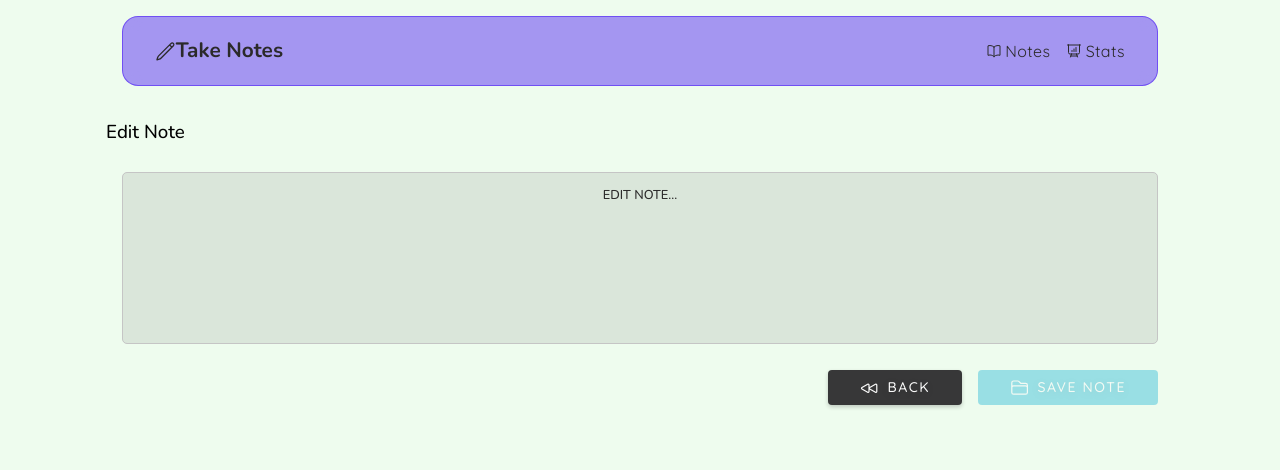
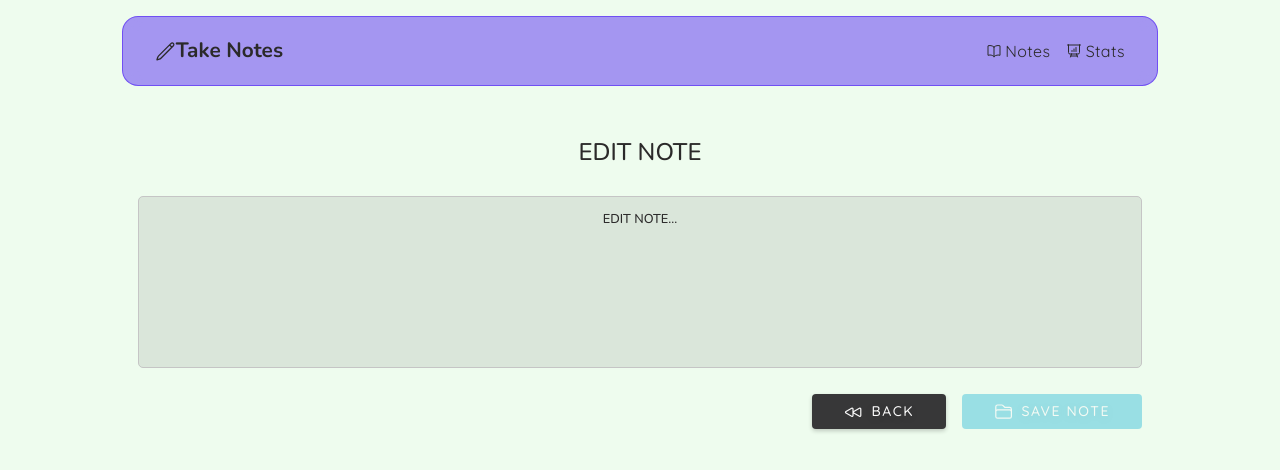
Before and after one commit to fdasabino/take_notes_vue_app, a Vue app: page /#/edit/1 in a window 1280 px wide. Shown: the top 470 px of the page. Built offline with nearby package versions, Linux system fonts and the light colour scheme; what vue-toast-notification would draw is missing.

Commit message:
Update styles in NoteCardComponent.scss and ViewEditNote.scss

```diff
--- a/src/components/Layout/NoteCard/NoteCardComponent.scss
+++ b/src/components/Layout/NoteCard/NoteCardComponent.scss
@@ -1,4 +1,6 @@
 .note_card {
+    width: 100%;
+    height: 100%;
     position: relative;
     background-color: $base-light-teal;
     border-radius: 10px;
@@ -59,9 +61,13 @@
         font-size: 16px;
         color: #666;
         margin: 1rem 0;
+        overflow: hidden;
+        text-overflow: ellipsis;
+        display: -webkit-box;
 
         p {
             font-size: 1rem;
+            white-space: wrap;
 
             @media (max-width: 768px) {
                 font-size: 0.7rem;
--- a/src/views/ViewEditNote/ViewEditNote.scss
+++ b/src/views/ViewEditNote/ViewEditNote.scss
@@ -1,2 +1,27 @@
-.editNote {
+.edit__note {
+    padding: 1rem;
+    border-radius: 1rem;
+
+    &__header {
+        display: flex;
+        align-items: center;
+        justify-content: center;
+        width: 100%;
+        max-width: 800px;
+        margin: 0 auto;
+
+        h3 {
+            font-size: 1.5rem;
+            text-transform: uppercase;
+            color: $base-dark;
+
+            @media (max-width: 768px) {
+                font-size: 1.2rem;
+            }
+
+            @media (max-width: 480px) {
+                font-size: 1rem;
+            }
+        }
+    }
 }
--- a/src/views/ViewEditNote/ViewEditNote.vue
+++ b/src/views/ViewEditNote/ViewEditNote.vue
@@ -2,22 +2,20 @@
 import ButtonComponent from "@/components/Layout/Button/ButtonComponent.vue";
 import CustomInputComponent from "@/components/Layout/CustomInput/CustomInputComponent.vue";
 import { useStoreNotes } from "@/stores/storeNotes";
-import { BackwardIcon, FolderIcon, XCircleIcon } from "@heroicons/vue/24/outline";
+import { BackwardIcon, FolderIcon } from "@heroicons/vue/24/outline";
 import { computed, ref } from "vue";
 import { useRoute, useRouter } from "vue-router";
 import "./ViewEditNote.scss";
 
 const { getNoteById, updateNote } = useStoreNotes();
-
 const route = useRoute();
+const router = useRouter();
 
 const note = computed(() => {
     return getNoteById(route.params.id as string);
 });
 
 const noteContent = ref(note.value?.content || "");
-
-const router = useRouter();
 
 const sendMeBack = () => {
     router.back();
@@ -30,8 +28,10 @@ const saveNote = () => {
 </script>
 
 <template>
-    <div class="editNote">
-        <h3>Edit Note</h3>
+    <div class="edit__note">
+        <div class="edit__note__header">
+            <h3>Edit Note</h3>
+        </div>
         <CustomInputComponent
             v-model="noteContent"
             placeholder="Edit note...">
```
